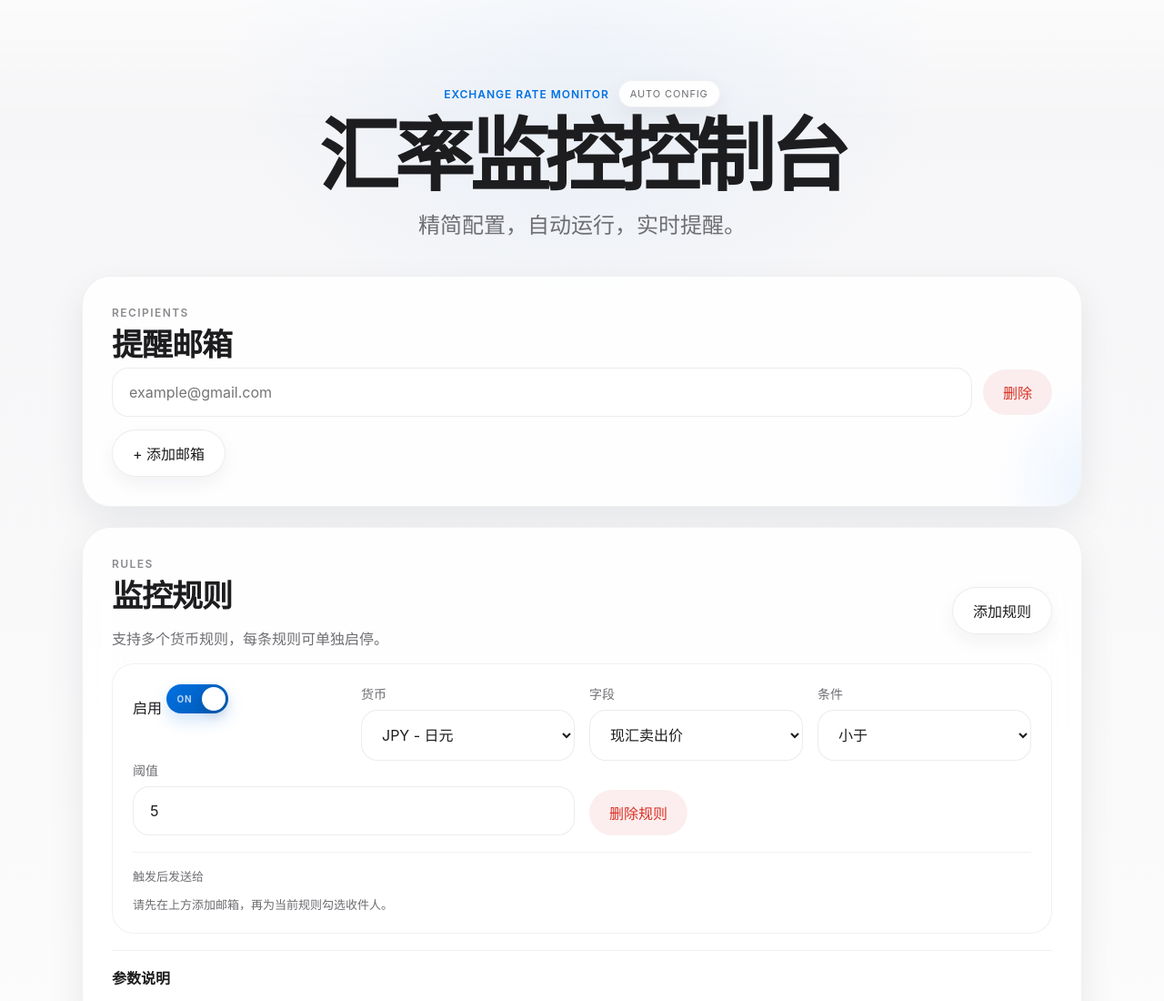
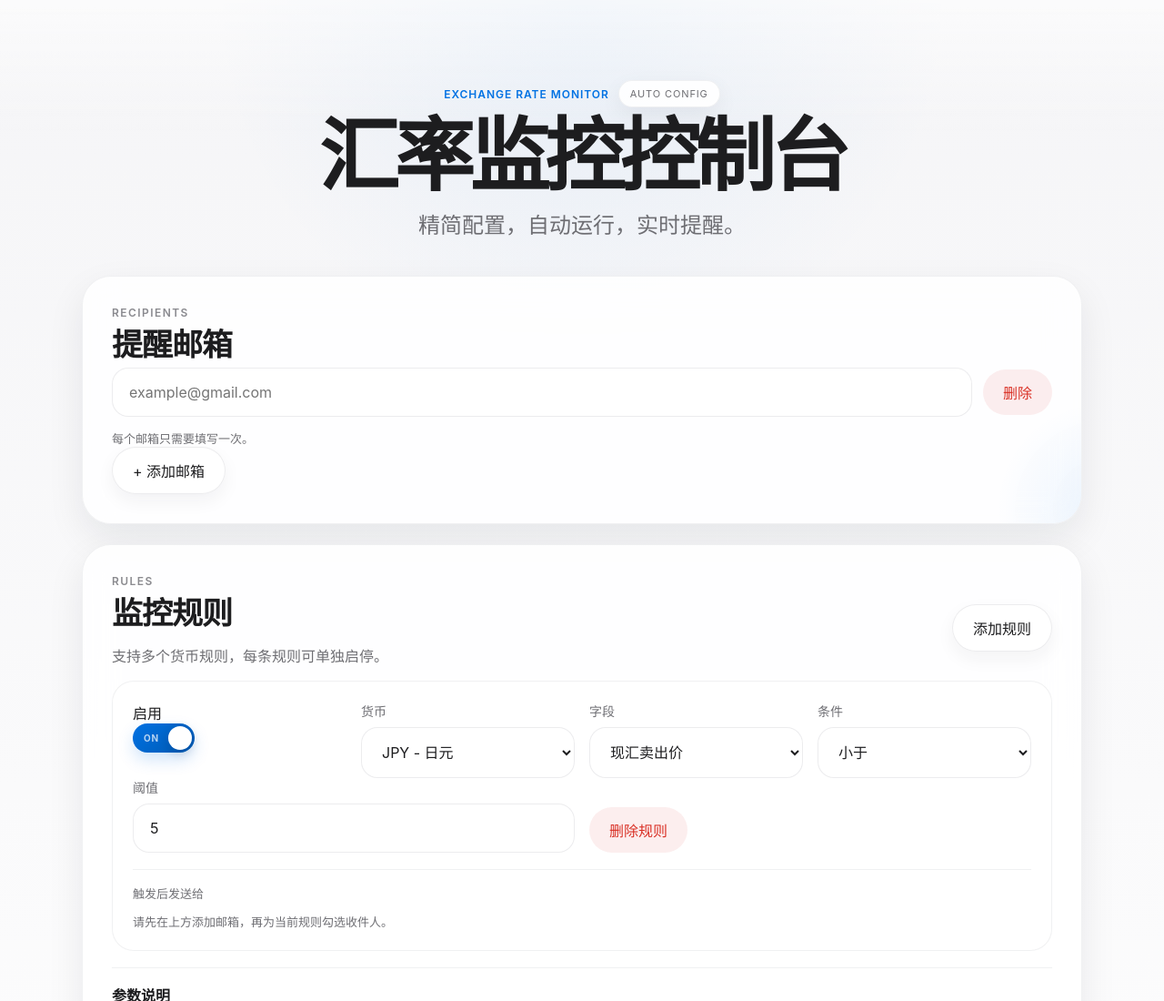
Before and after one commit to charon107/exchange_rate, a plain HTML site: page web/index.html in a window 1280 px wide. Shown: the top 1100 px of the page at 91% size. Drawn offline with Linux system fonts and the light colour scheme; no server answers.

Commit message:
add live duplicate email hints

```diff
--- a/web/app.js
+++ b/web/app.js
@@ -39,6 +39,7 @@ let latestRates = {};
 const els = {
   enabled: document.querySelector("#enabled"),
   emails: document.querySelector("#emails"),
+  emailHint: document.querySelector("#emailHint"),
   rules: document.querySelector("#rules"),
   status: document.querySelector("#status"),
   addEmail: document.querySelector("#addEmail"),
@@ -89,6 +90,7 @@ function setStatus(message) {
 function renderEmails(emails) {
   els.emails.innerHTML = "";
   (emails.length ? emails : [""]).forEach((email) => appendEmailRow(email));
+  updateEmailHint();
 }
 
 function appendEmailRow(email) {
@@ -101,10 +103,12 @@ function appendEmailRow(email) {
       appendEmailRow("");
     }
     refreshRuleRecipients();
+    updateEmailHint();
   });
   els.emails.appendChild(fragment);
   row.querySelector('[data-field="email"]').addEventListener("input", () => {
     refreshRuleRecipients();
+    updateEmailHint();
   });
 }
 
@@ -185,6 +189,22 @@ function findDuplicateEmails(emails) {
   });
 
   return Array.from(duplicates);
+}
+
+function updateEmailHint() {
+  const emails = getAvailableEmails();
+  const duplicateEmails = findDuplicateEmails(emails);
+
+  if (!duplicateEmails.length) {
+    els.emailHint.dataset.tone = emails.length ? "success" : "neutral";
+    els.emailHint.textContent = emails.length
+      ? "邮箱列表正常，没有检测到重复项。"
+      : "每个邮箱只需要填写一次。";
+    return;
+  }
+
+  els.emailHint.dataset.tone = "error";
+  els.emailHint.textContent = `检测到重复邮箱：${duplicateEmails.join("、")}。请删除重复项。`;
 }
 
 function writeFormConfig(config) {
--- a/web/index.html
+++ b/web/index.html
@@ -21,6 +21,7 @@
         <p class="section-kicker">Recipients</p>
         <h2>提醒邮箱</h2>
         <div id="emails" class="email-list"></div>
+        <p id="emailHint" class="inline-hint" data-tone="neutral">每个邮箱只需要填写一次。</p>
         <div class="row actions">
           <button id="addEmail" class="button secondary" type="button">+ 添加邮箱</button>
         </div>
@@ -73,7 +74,7 @@
     <template id="ruleTemplate">
       <article class="rule-card">
         <div class="grid four">
-          <div>
+          <div class="field-block field-block-toggle">
             <span>启用</span>
             <label class="toggle rule-toggle">
               <input data-field="enabled" type="checkbox">
--- a/web/styles.css
+++ b/web/styles.css
@@ -192,6 +192,15 @@ label span {
   margin-bottom: 8px;
   font-size: 14px;
   font-weight: 500;
+}
+
+.field-block {
+  display: flex;
+  flex-direction: column;
+}
+
+.field-block-toggle {
+  align-items: flex-start;
 }
 
 input,
@@ -474,6 +483,20 @@ textarea {
   border-color: rgba(217, 48, 37, 0.18);
 }
 
+.inline-hint {
+  margin: 4px 0 0;
+  font-size: 13px;
+  color: var(--muted);
+}
+
+.inline-hint[data-tone="error"] {
+  color: var(--danger);
+}
+
+.inline-hint[data-tone="success"] {
+  color: var(--success);
+}
+
 @keyframes panel-enter {
   from {
     opacity: 0;
```
